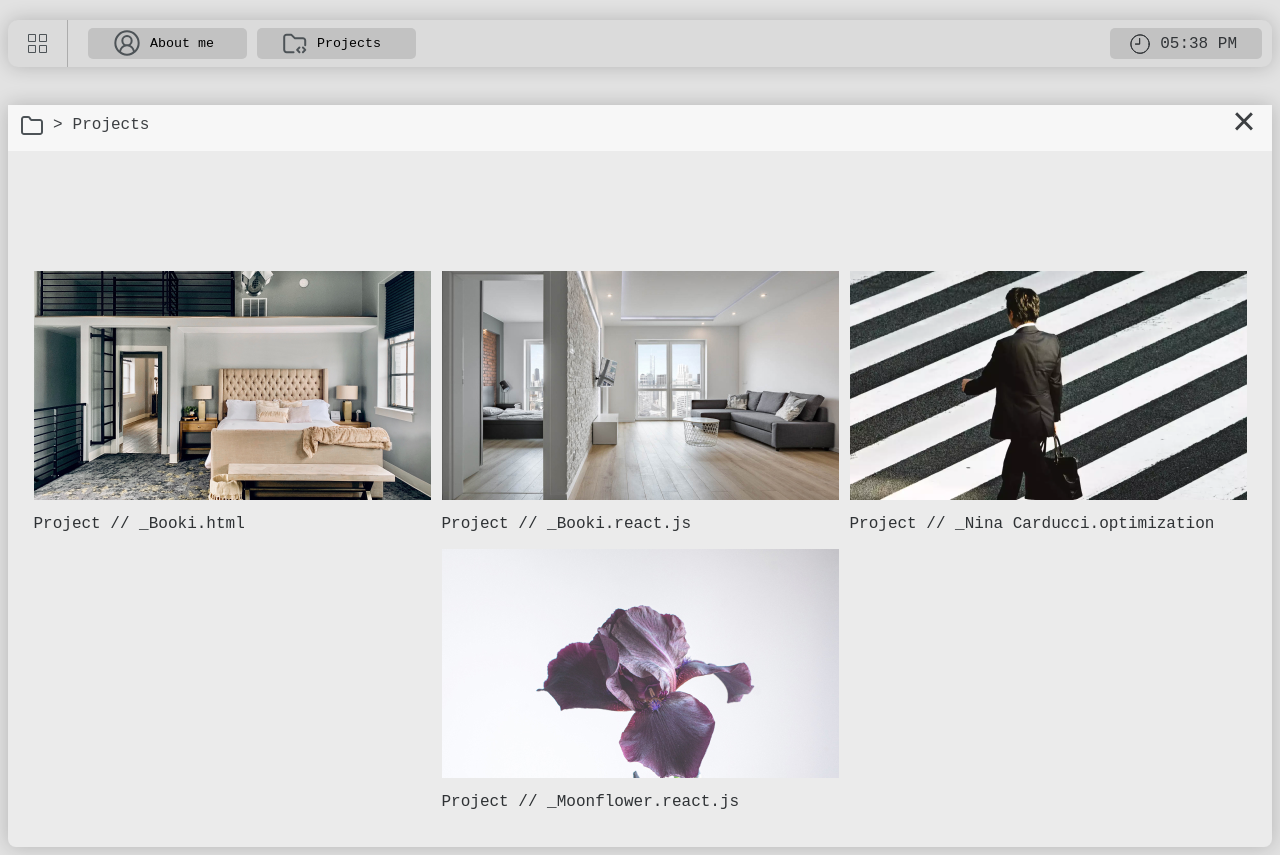
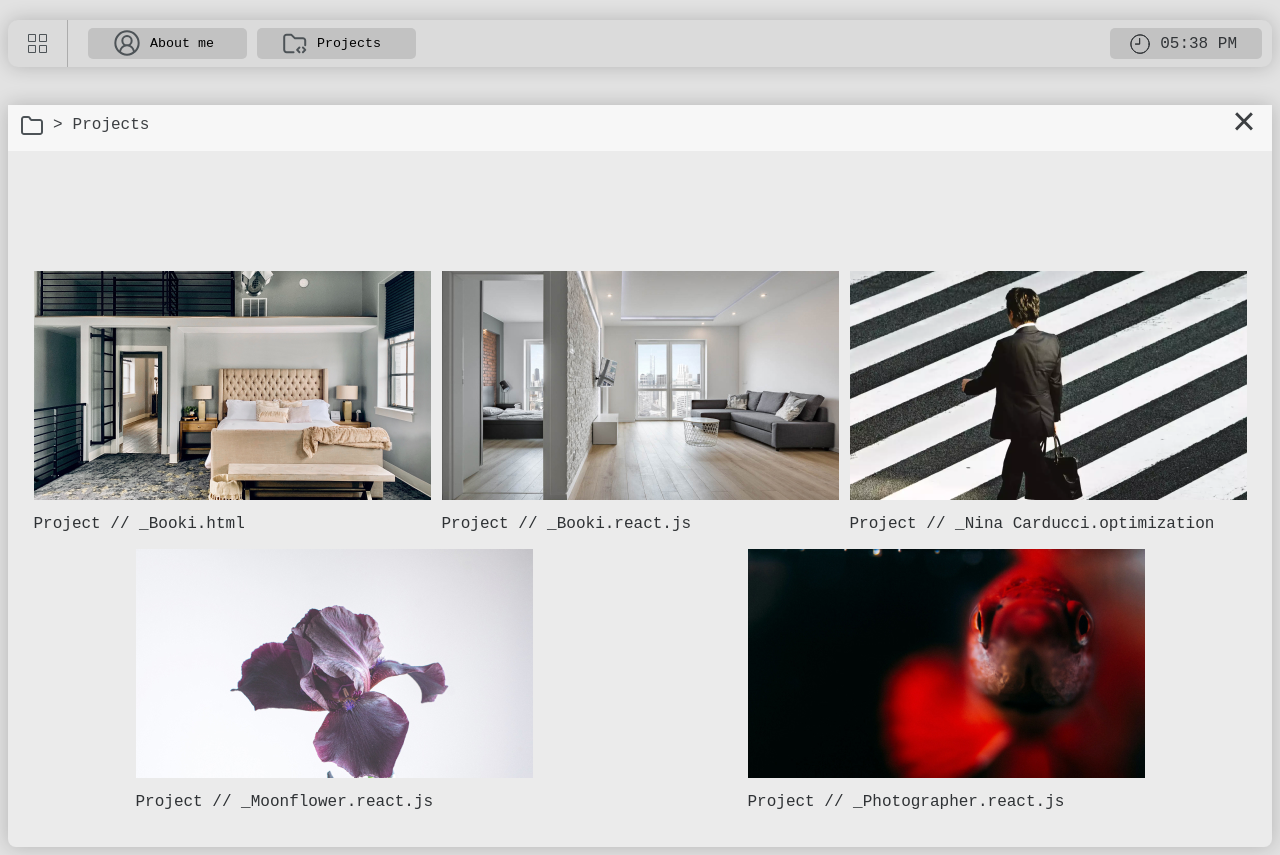
Before and after one commit to alexanthonyso/Portfolio, a React (Create React App) app: page / in a window 1280 px wide. Both pictures are taken after a click on the button "Projects". Built offline with nearby package versions, Linux system fonts and the light colour scheme.

Commit message:
add project

```diff
--- a/src/components/Gallery.jsx
+++ b/src/components/Gallery.jsx
@@ -5,20 +5,23 @@ import image1 from "../assets/gallery/img1.jpg";
 import image2 from "../assets/gallery/img2.jpg";
 import image3 from "../assets/gallery/img3.jpg";
 import image4 from "../assets/gallery/img4.jpg";
+import image5 from "../assets/gallery/img5.jpg";
 
 const Gallery = () => {
-  const imageUrls = [image1, image2, image3, image4];
+  const imageUrls = [image1, image2, image3, image4, image5];
   const imageTitles = [
     "Project // _Booki.html",
     "Project // _Booki.react.js",
     "Project // _Nina Carducci.optimization",
     "Project // _Moonflower.react.js",
+    "Project // _Photographer.react.js",
   ];
   const externalLinks = [
     "https://alexanthonyso.github.io/Booki/",
     "https://kasa-seven-tawny.vercel.app/",
     "https://master-taupe.vercel.app/",
     "https://florist-sigma.vercel.app",
+    "https://photographer-pearl.vercel.app",
   ];
 
   const imageSize = {
```
Also changed, not shown: src/assets/gallery/img5.jpg (added).
